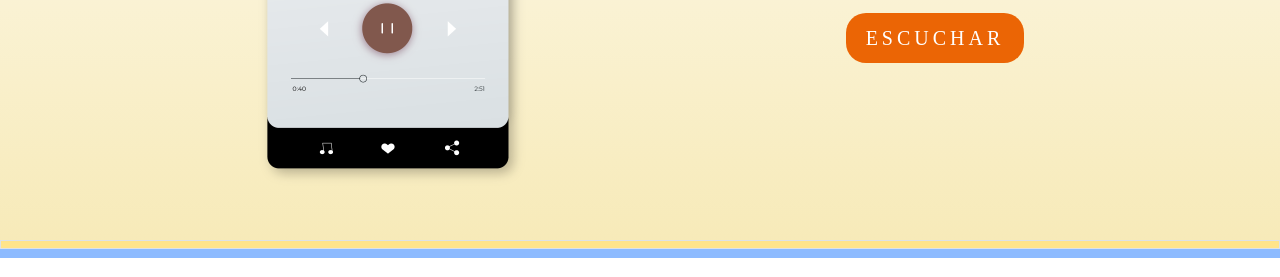
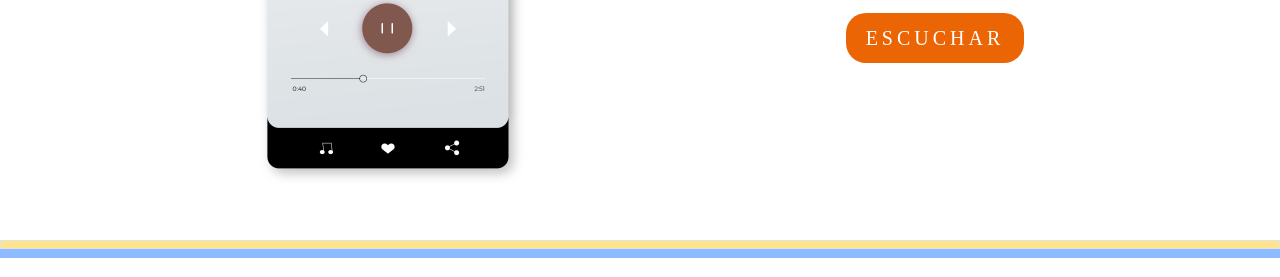
Before and after one commit to Tailandeso/PFViera, a website: page index.html in a window 1280 px wide. Shown: the part 677-954 px from the top of the page. Drawn offline with nearby package versions, Linux system fonts and the light colour scheme; a web font is replaced by a local one.

Commit message:
ultimo commit pre entrega final

```diff
--- a/scss/base/_reset.scss
+++ b/scss/base/_reset.scss
@@ -12,7 +12,3 @@
 a {
     text-decoration: none;
 }
-
-main{
-    background-image: linear-gradient(to bottom, #ffffff, #f3e096ab);
-}
```
Also changed, not shown: css/style.css, 1 other file.
